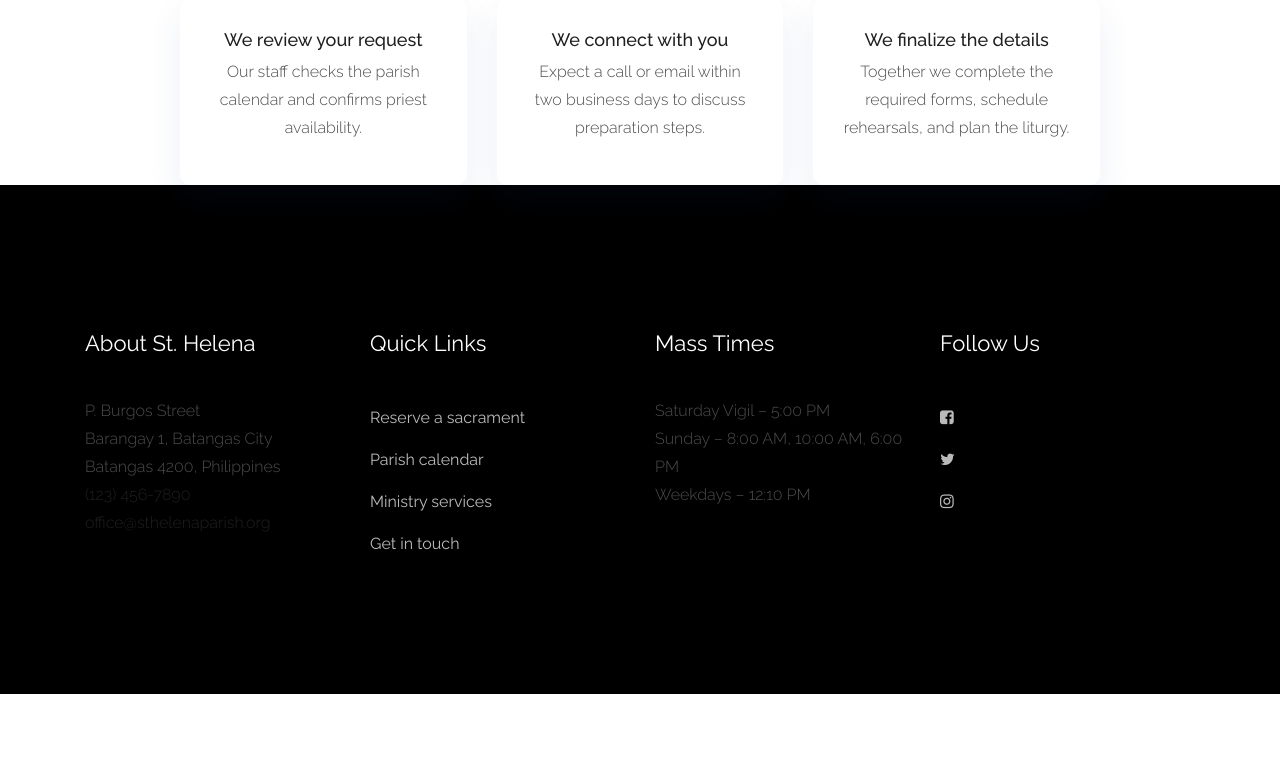
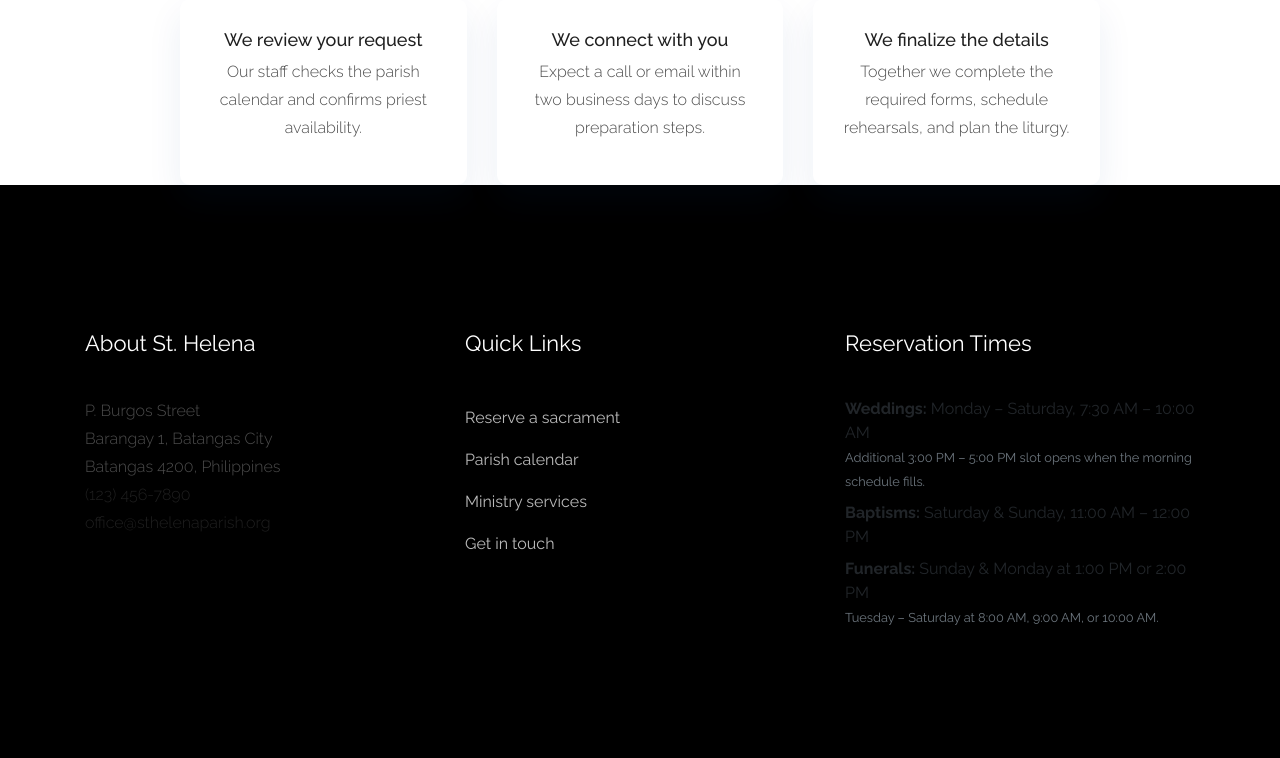
Before and after one commit to Gabszy10/timo, a PHP site: page /reservation.php in a window 1280 px wide. Shown: the part 2510-3268 px from the top of the page. Before the commit the page ends 3204 px from the top, so only its background shows below. Run offline with PHP 8.4, Linux system fonts and the light colour scheme; data that the repository does not hold is empty; some libraries are stand-ins or nearby versions.

Commit message:
Update reservation footer schedule

```diff
--- a/reservation.php
+++ b/reservation.php
@@ -1599,7 +1599,7 @@ if ($formData['reservation-date'] !== '') {
         <div class="footer_top">
             <div class="container">
                 <div class="row">
-                    <div class="col-xl-3 col-md-6 col-lg-3">
+                    <div class="col-xl-4 col-md-6 col-lg-4">
                         <div class="footer_widget">
                             <h3 class="footer_title">About St. Helena</h3>
                             <p>P. Burgos Street<br>Barangay 1, Batangas City<br>
@@ -1609,7 +1609,7 @@ if ($formData['reservation-date'] !== '') {
                             </p>
                         </div>
                     </div>
-                    <div class="col-xl-3 col-md-6 col-lg-3">
+                    <div class="col-xl-4 col-md-6 col-lg-4">
                         <div class="footer_widget">
                             <h3 class="footer_title">Quick Links</h3>
                             <ul>
@@ -1620,23 +1620,18 @@ if ($formData['reservation-date'] !== '') {
                             </ul>
                         </div>
                     </div>
-                    <div class="col-xl-3 col-md-6 col-lg-3">
+                    <div class="col-xl-4 col-md-6 col-lg-4">
                         <div class="footer_widget">
-                            <h3 class="footer_title">Mass Times</h3>
-                            <p>Saturday Vigil – 5:00 PM<br>Sunday – 8:00 AM, 10:00 AM, 6:00 PM<br>Weekdays – 12:10 PM
-                            </p>
-                        </div>
-                    </div>
-                    <div class="col-xl-3 col-md-6 col-lg-3">
-                        <div class="footer_widget">
-                            <h3 class="footer_title">Follow Us</h3>
-                            <div class="socail_links">
-                                <ul>
-                                    <li><a href="#"><i class="fa fa-facebook-square"></i></a></li>
-                                    <li><a href="#"><i class="fa fa-twitter"></i></a></li>
-                                    <li><a href="#"><i class="fa fa-instagram"></i></a></li>
-                                </ul>
-                            </div>
+                            <h3 class="footer_title">Reservation Times</h3>
+                            <ul class="list-unstyled mb-0">
+                                <li><strong>Weddings:</strong> Monday – Saturday, 7:30 AM – 10:00 AM<br>
+                                    <span class="small text-muted">Additional 3:00 PM – 5:00 PM slot opens when the morning schedule fills.</span>
+                                </li>
+                                <li class="mt-2"><strong>Baptisms:</strong> Saturday &amp; Sunday, 11:00 AM – 12:00 PM</li>
+                                <li class="mt-2"><strong>Funerals:</strong> Sunday &amp; Monday at 1:00 PM or 2:00 PM<br>
+                                    <span class="small text-muted">Tuesday – Saturday at 8:00 AM, 9:00 AM, or 10:00 AM.</span>
+                                </li>
+                            </ul>
                         </div>
                     </div>
                 </div>
```
